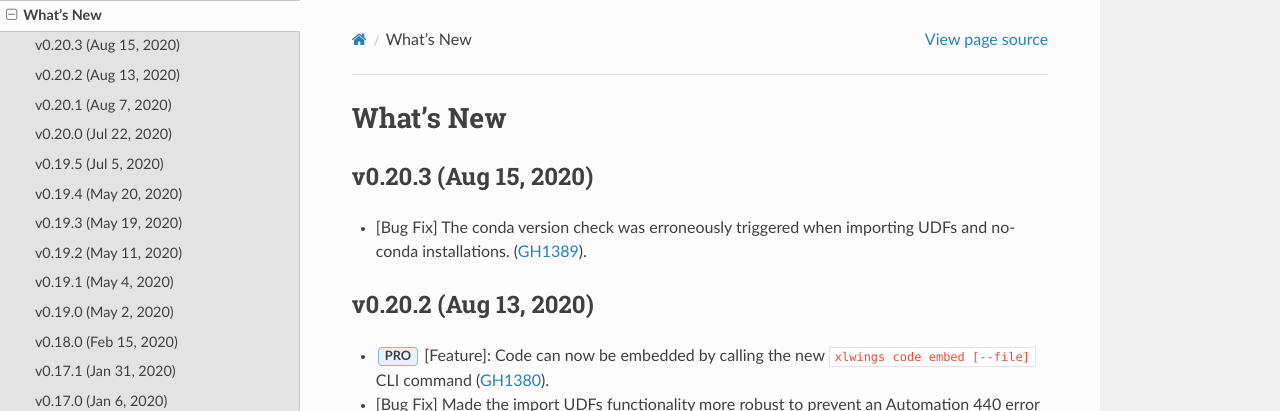
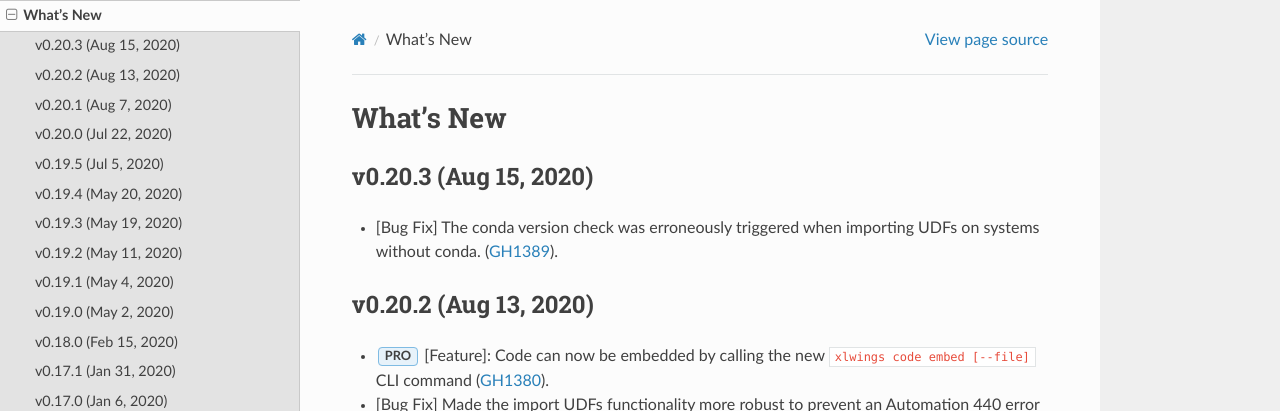
Before and after one commit to xlwings/xlwings, a Sphinx documentation site: the page built from docs/whatsnew.rst, in a window 1280 px wide and 900 px high. Shown: the top 411 px of the window. Built offline with Sphinx 7.4.7 and the Read the Docs theme 2.0.0, drawn with Linux system fonts in a browser that asks for light colours.

Commit message:
typo [skip ci]

```diff
--- a/docs/whatsnew.rst
+++ b/docs/whatsnew.rst
@@ -4,7 +4,7 @@
 v0.20.3 (Aug 15, 2020)
 ----------------------
 
-* [Bug Fix] The conda version check was erroneously triggered when importing UDFs and no-conda installations. (:issue:`1389`).
+* [Bug Fix] The conda version check was erroneously triggered when importing UDFs on systems without conda. (:issue:`1389`).
 
 v0.20.2 (Aug 13, 2020)
 ----------------------
```
